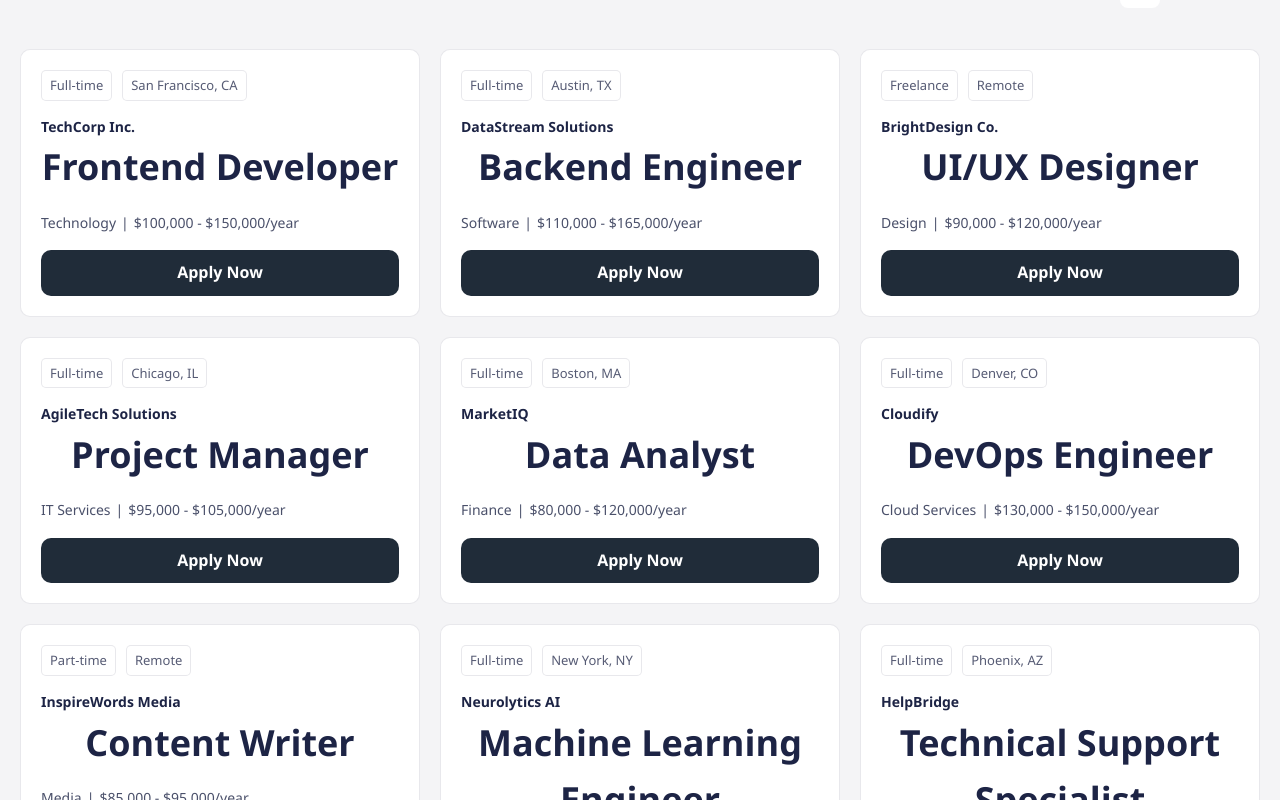
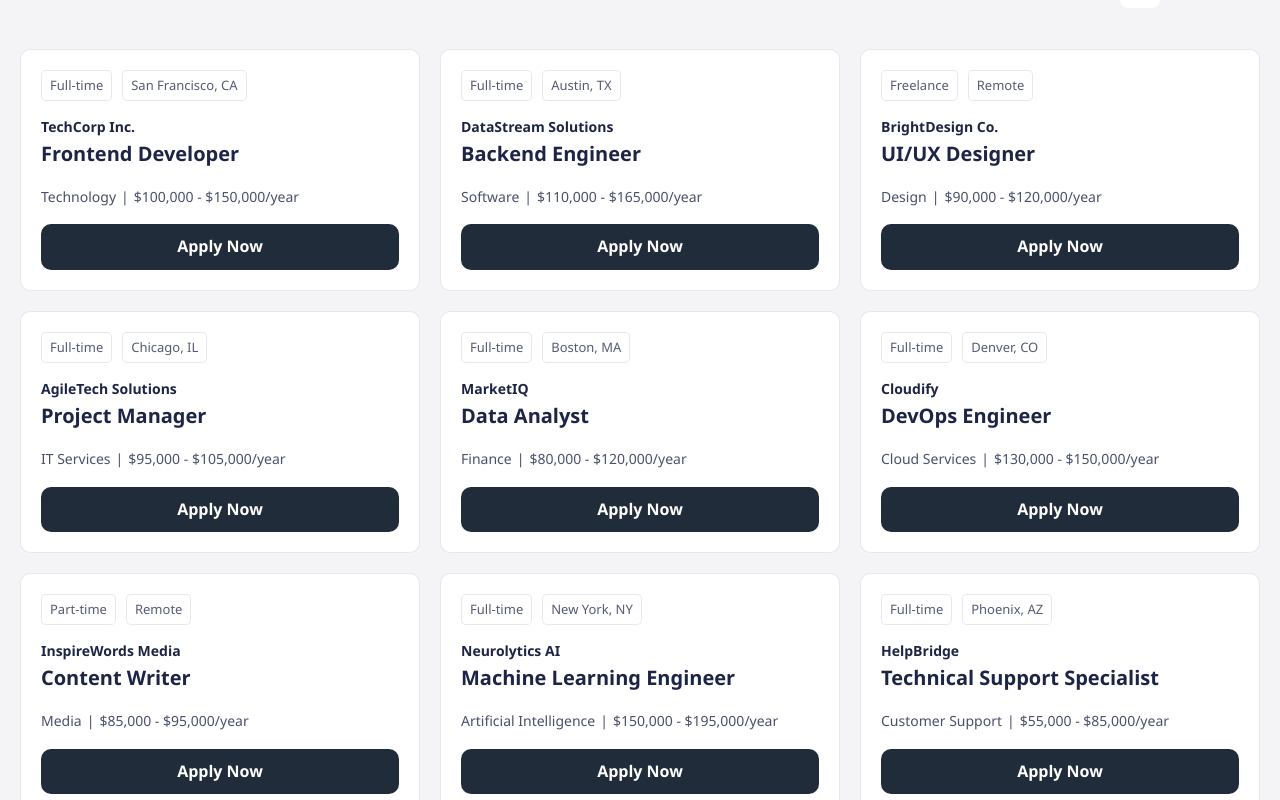
Before and after one commit to Jon-Felipe/Job-Board-React, a React (Vite) app: page / in a window 1280 px wide. Shown: the part 1220-2020 px from the top of the page. Built offline with nearby package versions, Linux system fonts and the light colour scheme.

Commit message:
job card class name fix

```diff
--- a/src/components/JobCard/JobCard.styles.tsx
+++ b/src/components/JobCard/JobCard.styles.tsx
@@ -6,27 +6,27 @@ export const JobCardContainer = styled.article`
   border-radius: 10px;
   padding: 20px;
 
-  .tabs {
+  .jobCard-tabs {
     display: flex;
     align-items: center;
     column-gap: 10px;
     margin-bottom: 15px;
   }
 
-  .company {
+  .jobCard-company {
     margin-bottom: 0;
     color: #1d2445;
     font-size: 14px;
   }
 
-  .title {
+  .jobCard-title {
     text-align: start;
     color: #1d2445;
     text-transform: capitalize;
     font-size: 20px;
   }
 
-  .details {
+  .jobCard-details {
     display: flex;
     align-items: flex-start;
     column-gap: 5px;
--- a/src/components/JobCard/JobCard.tsx
+++ b/src/components/JobCard/JobCard.tsx
@@ -13,13 +13,13 @@ type JobCardProps = {
 function JobCard({ job }: JobCardProps) {
   return (
     <JobCardContainer>
-      <div className='tabs'>
+      <div className='jobCard-tabs'>
         <Tab>{job.employmentType}</Tab>
         <Tab>{job.location}</Tab>
       </div>
-      <h5 className='company'>{job.company}</h5>
-      <h3 className='title'>{job.title}</h3>
-      <div className='details'>
+      <h5 className='jobCard-company'>{job.company}</h5>
+      <h3 className='jobCard-title'>{job.title}</h3>
+      <div className='jobCard-details'>
         <p>{job.industry}</p>
         <span>|</span>
         <p>
```
